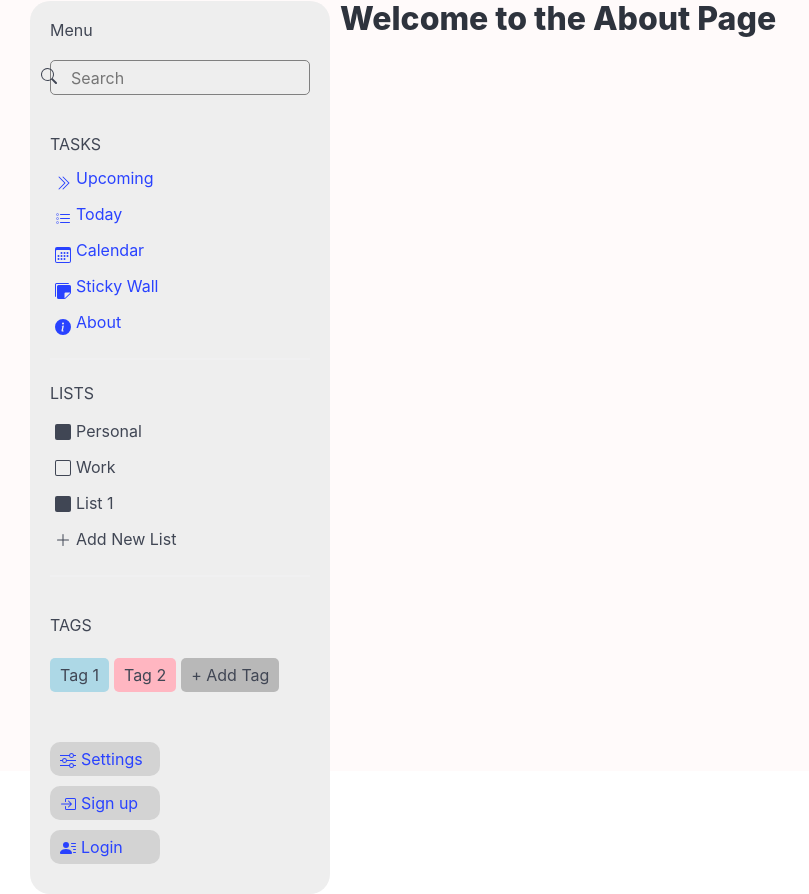
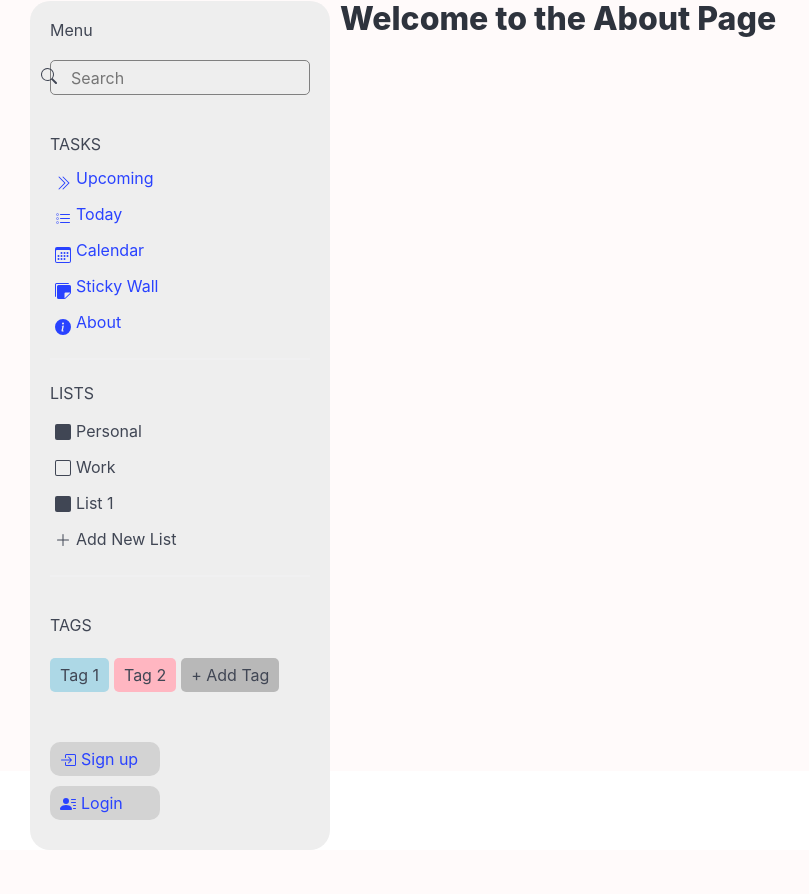
Before and after one commit to AlisherXujanov/Django_group2, a Django app: page /about/ in a window 1280 px wide. Shown: the part 29-923 px from the top of the page, without its empty margins (0-809 px from the left). After the commit the page ends 879 px from the top, so only its background shows below. Run offline with Django 5.2, Linux system fonts and the light colour scheme; some libraries are stand-ins or nearby versions.

Commit message:
navbar css

```diff
--- a/todo/templates/navbar.html
+++ b/todo/templates/navbar.html
@@ -88,15 +88,13 @@
   </section>
 
   <div class="parametrs">
-    <div class="settings">
-      <a href="#">
-        <svg xmlns="http://www.w3.org/2000/svg" width="16" height="16" fill="currentColor" class="bi bi-sliders" viewBox="0 0 16 16">
-          <path fill-rule="evenodd" d="M11.5 2a1.5 1.5 0 1 0 0 3 1.5 1.5 0 0 0 0-3M9.05 3a2.5 2.5 0 0 1 4.9 0H16v1h-2.05a2.5 2.5 0 0 1-4.9 0H0V3zM4.5 7a1.5 1.5 0 1 0 0 3 1.5 1.5 0 0 0 0-3M2.05 8a2.5 2.5 0 0 1 4.9 0H16v1H6.95a2.5 2.5 0 0 1-4.9 0H0V8zm9.45 4a1.5 1.5 0 1 0 0 3 1.5 1.5 0 0 0 0-3m-2.45 1a2.5 2.5 0 0 1 4.9 0H16v1h-2.05a2.5 2.5 0 0 1-4.9 0H0v-1z" />
-        </svg>Settings
-      </a>
-    </div>
     <div class="action-buttons">
       {% if request.user.is_authenticated %}
+        <a href="#">
+          <svg xmlns="http://www.w3.org/2000/svg" width="16" height="16" fill="currentColor" class="bi bi-sliders" viewBox="0 0 16 16">
+            <path fill-rule="evenodd" d="M11.5 2a1.5 1.5 0 1 0 0 3 1.5 1.5 0 0 0 0-3M9.05 3a2.5 2.5 0 0 1 4.9 0H16v1h-2.05a2.5 2.5 0 0 1-4.9 0H0V3zM4.5 7a1.5 1.5 0 1 0 0 3 1.5 1.5 0 0 0 0-3M2.05 8a2.5 2.5 0 0 1 4.9 0H16v1H6.95a2.5 2.5 0 0 1-4.9 0H0V8zm9.45 4a1.5 1.5 0 1 0 0 3 1.5 1.5 0 0 0 0-3m-2.45 1a2.5 2.5 0 0 1 4.9 0H16v1h-2.05a2.5 2.5 0 0 1-4.9 0H0v-1z" />
+          </svg>Settings
+        </a>
         <a href="{% url 'account_logout' %}">
           <svg xmlns="http://www.w3.org/2000/svg" width="16" height="16" fill="currentColor" class="bi bi-box-arrow-in-left" viewBox="0 0 16 16">
             <path fill-rule="evenodd" d="M10 3.5a.5.5 0 0 0-.5-.5h-8a.5.5 0 0 0-.5.5v9a.5.5 0 0 0 .5.5h8a.5.5 0 0 0 .5-.5v-2a.5.5 0 0 1 1 0v2A1.5 1.5 0 0 1 9.5 14h-8A1.5 1.5 0 0 1 0 12.5v-9A1.5 1.5 0 0 1 1.5 2h8A1.5 1.5 0 0 1 11 3.5v2a.5.5 0 0 1-1 0z" />
```
Also changed, not shown: todo/db.sqlite3.
